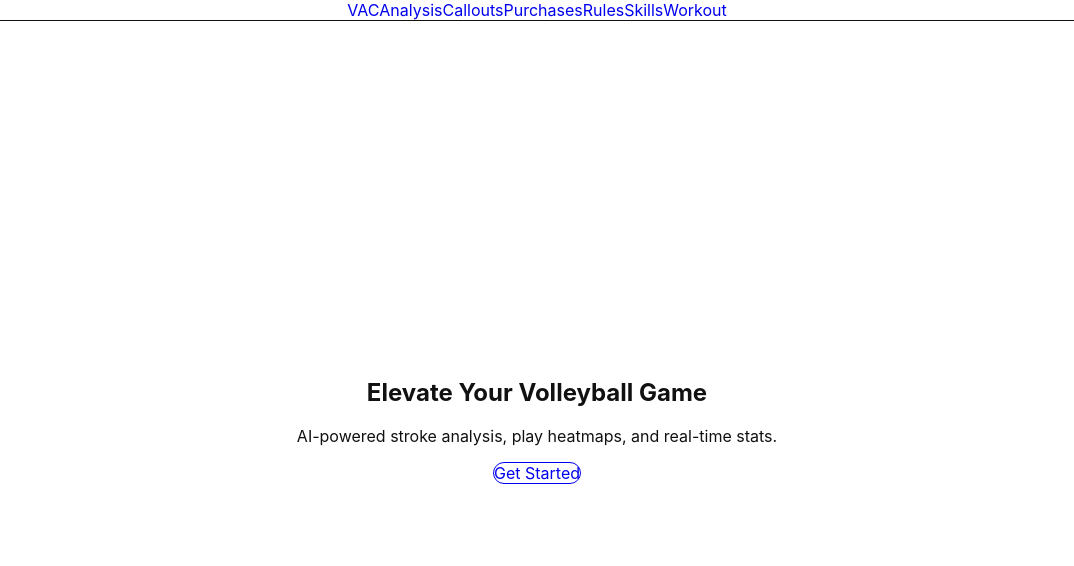
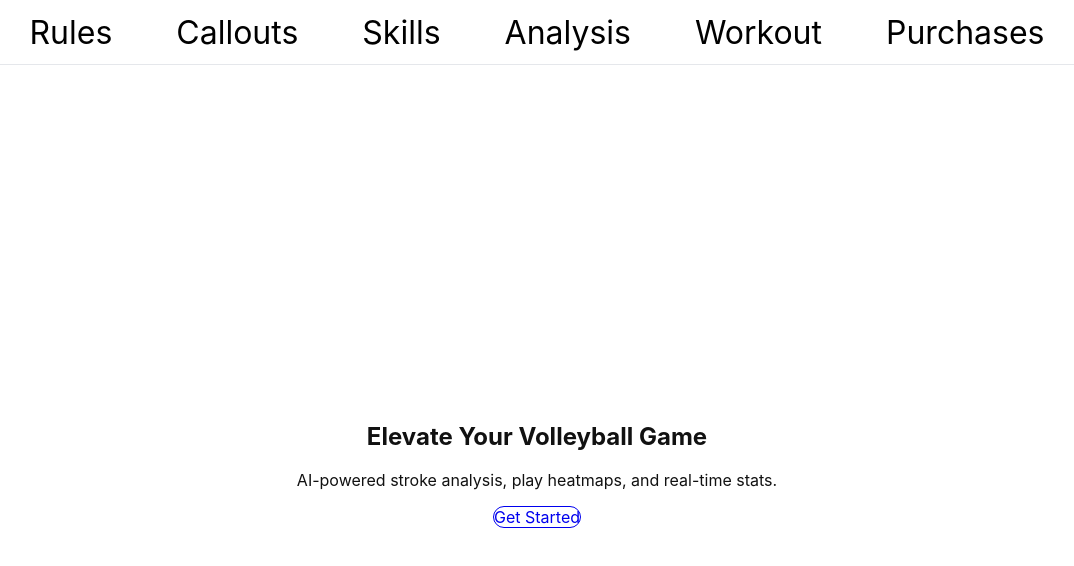
Before and after one commit to blueweriy/volleyball-ai-website, a React (Vite) app: page / in a window 1280 px wide. Shown: the top 566 px of the page, without its empty margins (103-1177 px from the left). Built offline with nearby package versions, Linux system fonts and the light colour scheme.

Commit message:
Update Navbar.jsx

```diff
--- a/src/components/Navbar.jsx
+++ b/src/components/Navbar.jsx
@@ -1,23 +1,42 @@
 import { Link } from "react-router-dom";
 
 export default function Navbar() {
+  // Inline styles
+  const headerStyle = {
+    position: "sticky",
+    top: 0,
+    backgroundColor: "#fff",
+    borderBottom: "1px solid #e5e7eb",
+    zIndex: 50,
+  };
+  const navStyle = {
+    display: "flex",
+    justifyContent: "center",
+    alignItems: "center",
+    height: "4rem",
+  };
+  const linkStyle = {
+    margin: "0 2rem",       // even spacing
+    fontSize: "2rem",       // twice normal size
+    color: "#000",          // solid black
+    textDecoration: "none", // no underline
+  };
+
+  // Reordered list of [label, path]
+  const items = [
+    ["Rules", "/rules"],
+    ["Callouts", "/callouts"],
+    ["Skills", "/skills"],
+    ["Analysis", "/analysis"],
+    ["Workout", "/workout"],
+    ["Purchases", "/purchases"],
+  ];
+
   return (
-    <header className="sticky top-0 bg-white border-b border-gray-200 z-50">
-      <nav className="max-w-6xl mx-auto h-16 flex items-center justify-center space-x-16 px-4">
-        {[
-          ["VAC", "/"],
-          ["Analysis", "/analysis"],
-          ["Callouts", "/callouts"],
-          ["Purchases", "/purchases"],
-          ["Rules", "/rules"],
-          ["Skills", "/skills"],
-          ["Workout", "/workout"],
-        ].map(([label, to]) => (
-          <Link
-            key={to}
-            to={to}
-            className="text-2xl font-medium text-black hover:text-gray-700 no-underline"
-          >
+    <header style={headerStyle}>
+      <nav style={navStyle}>
+        {items.map(([label, to]) => (
+          <Link key={to} to={to} style={linkStyle}>
             {label}
           </Link>
         ))}
```
